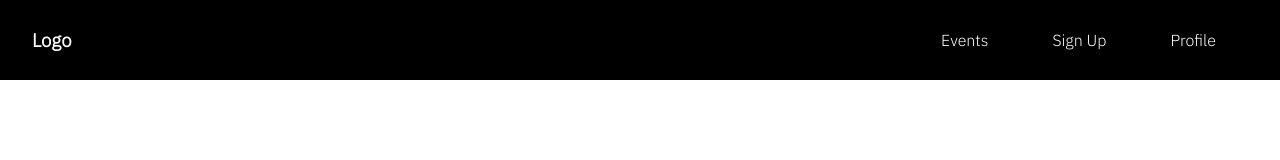
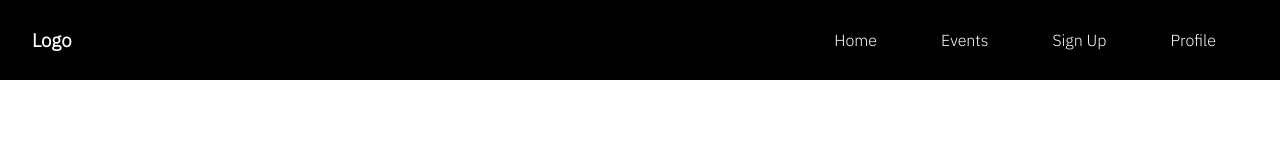
Before and after one commit to SergioManuelJob/CleanBeach-Project, a React (Create React App) app in the folder frontend/: page / in a window 1280 px wide. Shown: the top 160 px of the page. Built offline with nearby package versions, Linux system fonts and the light colour scheme.

Commit message:
No changes

```diff
--- a/frontend/src/components/Navbar.js
+++ b/frontend/src/components/Navbar.js
@@ -5,6 +5,7 @@ function Navbar() {
         <header>
             <h3 href="#">Logo</h3>
             <nav>
+                <a href="/#">Home</a>
                 <a href="/#">Events</a>
                 <a href="/#">Sign Up</a>
                 <a href="/#">Profile</a>
```
